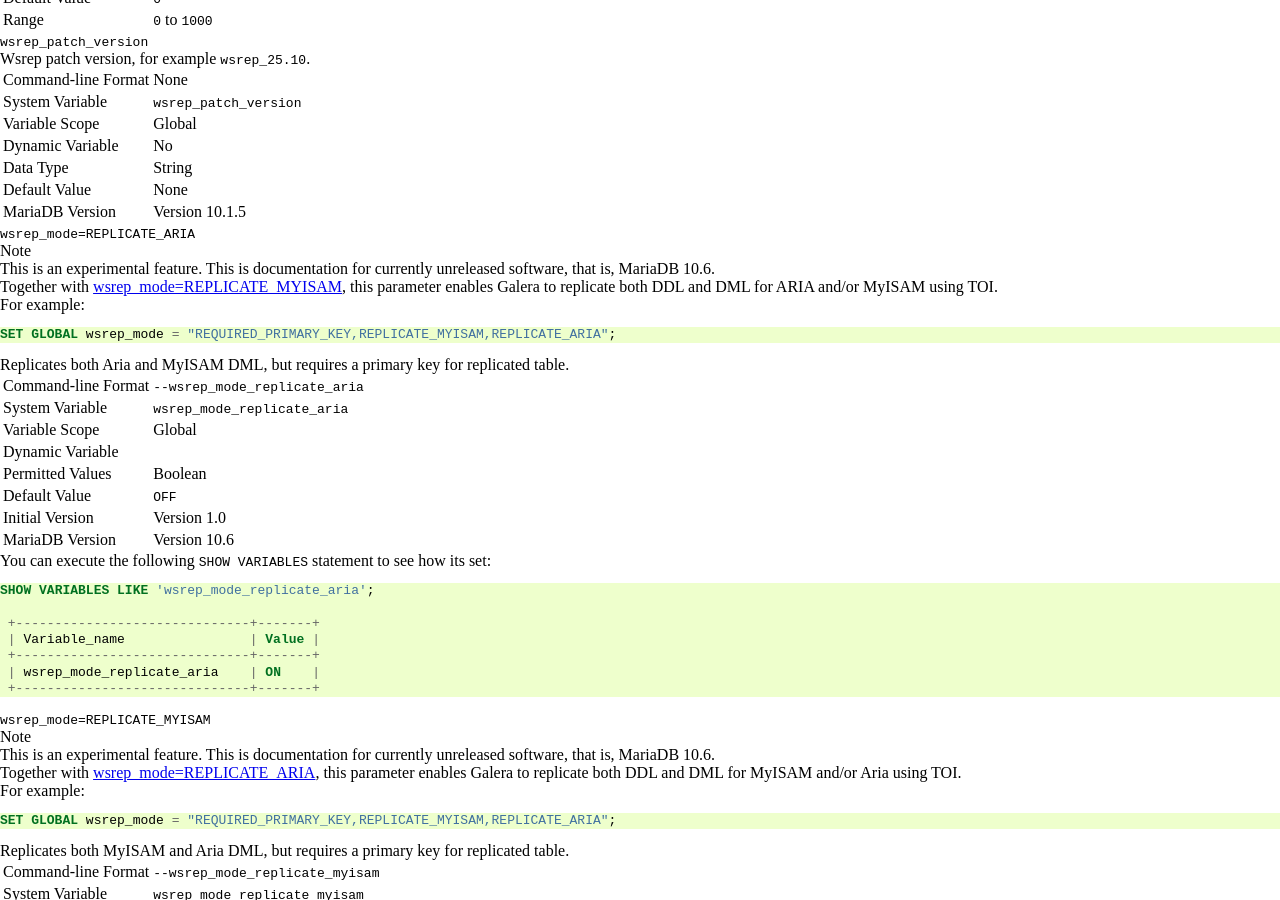
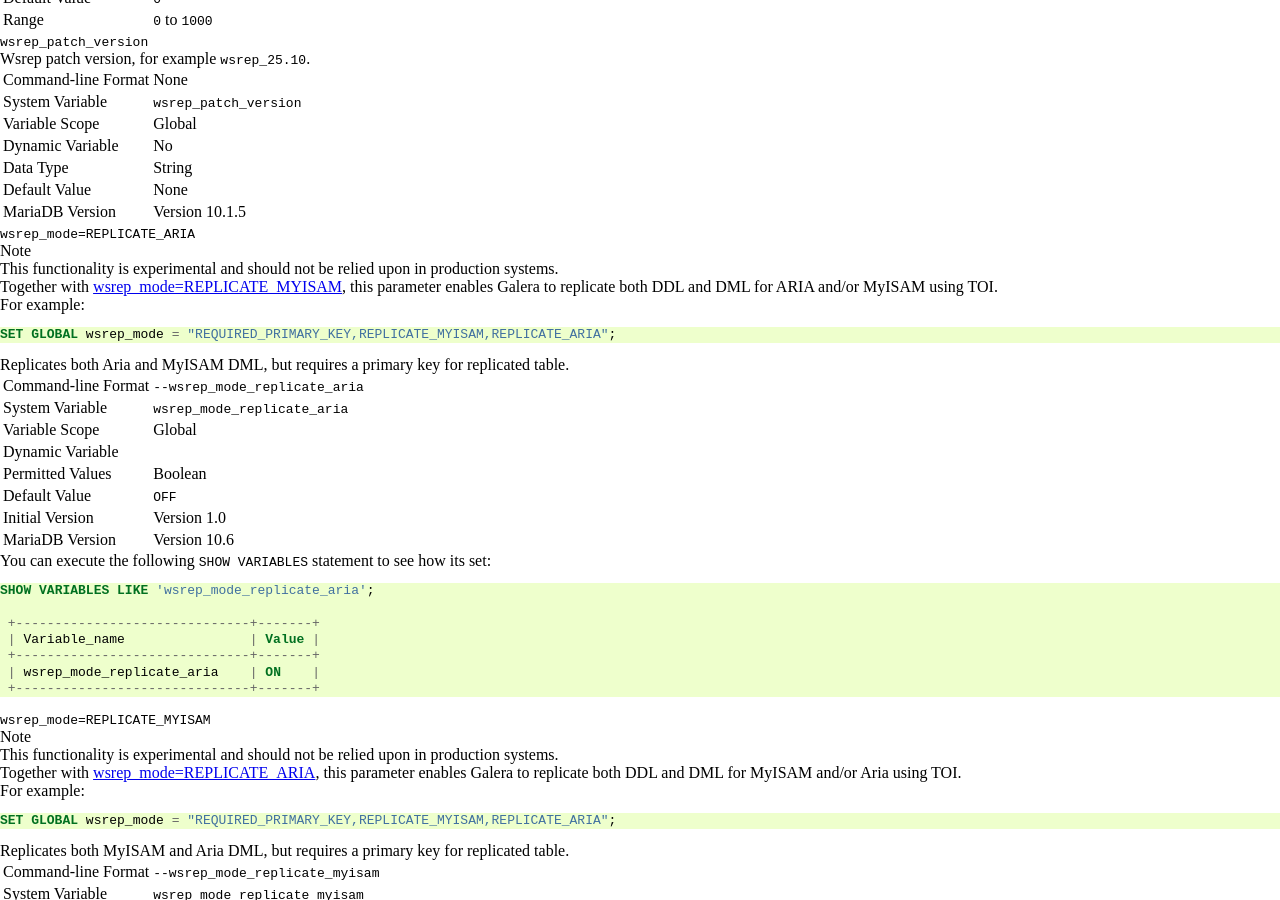
Before and after one commit to codership/documentation, a Sphinx documentation site: the page built from galeracluster/source/documentation/mariadb-options.rst, in a window 1280 px wide and 900 px high, scrolled down 1593 px. Built offline with Sphinx 7.4.7, drawn with Linux system fonts in a browser that asks for light colours; comment, search, counter and statistics services are not loaded.

Commit message:
Issue #369 Notes replaced

```diff
--- a/galeracluster/source/documentation/mariadb-options.rst
+++ b/galeracluster/source/documentation/mariadb-options.rst
@@ -205,7 +205,7 @@ Wsrep patch version, for example ``wsrep_25.10``.
 .. index::
    pair: Parameters; wsrep_mode=REPLICATE_ARIA
 
-.. note:: This is an experimental feature. This is documentation for currently unreleased software, that is, MariaDB 10.6.
+.. note:: This functionality is experimental and should not be relied upon in production systems.
 
 Together with :ref:`wsrep_mode=REPLICATE_MYISAM <wsrep_mode_replicate_myisam>`, this parameter enables Galera to replicate both DDL and DML for ARIA and/or MyISAM using TOI.
 
@@ -249,7 +249,7 @@ You can execute the following ``SHOW VARIABLES`` statement to see how its set:
 .. index::
    pair: Parameters; wsrep_mode=REPLICATE_MYISAM
 
-.. note:: This is an experimental feature. This is documentation for currently unreleased software, that is, MariaDB 10.6.
+.. note:: This functionality is experimental and should not be relied upon in production systems.
 
 Together with :ref:`wsrep_mode=REPLICATE_ARIA <wsrep_mode_replicate_aria>`, this parameter enables Galera to replicate both DDL and DML for MyISAM and/or Aria using TOI.
 
```
